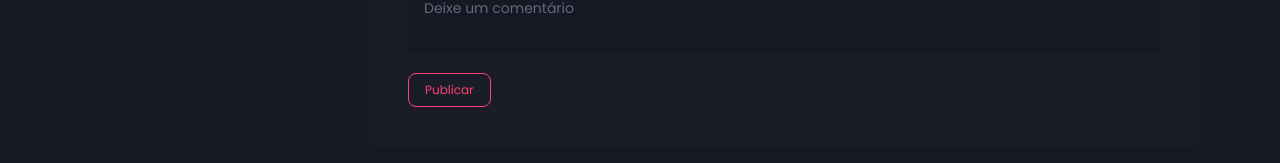
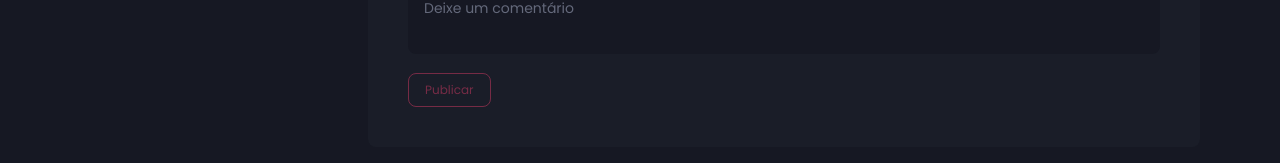
Before and after one commit to ivandercarlosdias/fundamentos-reactjs, a React (Vite) app: page / in a window 1280 px wide. Shown: the part 407-570 px from the top of the page. Built offline with nearby package versions, Linux system fonts and the light colour scheme.

Commit message:
add functions to handle comments

```diff
--- a/src/App.jsx
+++ b/src/App.jsx
@@ -14,7 +14,9 @@ export function App() {
             <Sidebar />
             <main>
                {database.map((post) => {
-                  return <Post author={post.author} content={post.content} publishedAt={post.publishedAt} />
+                  return (
+                     <Post key={post.id} author={post.author} content={post.content} publishedAt={post.publishedAt} />
+                  )
                })}
             </main>
          </div>
--- a/src/components/Comment.jsx
+++ b/src/components/Comment.jsx
@@ -1,7 +1,19 @@
-import { Avatar } from './Avatar'
+import { useState } from 'react'
 import { Trash, ThumbsUp } from '@phosphor-icons/react'
 
-export function Comment({ content }) {
+import { Avatar } from './Avatar'
+
+export function Comment({ content, onDeleteComment }) {
+   const handleDeleteComment = () => {
+      onDeleteComment(content)
+   }
+
+   const [likeCount, setLikeCount] = useState(0)
+
+   const handleLikeComment = (value) => {
+      setLikeCount(likeCount + value)
+   }
+
    return (
       <div className="mt-6 flex gap-4">
          <Avatar hasBorder={false} size="small" src="https://avatars.githubusercontent.com/u/25375556?v=4" />
@@ -14,16 +26,19 @@ export function Comment({ content }) {
                         Cerca de 1h atrás
                      </time>
                   </div>
-                  <button>
+                  <button onClick={handleDeleteComment}>
                      <Trash size={20} className="text-gray-500 border-none rounded-sm hover:text-red-400" />
                   </button>
                </div>
                <p className="text-gray-500">{content}</p>
             </div>
-            <button className="flex items-center text-xs text-gray-500 hover:text-cyan-500">
+            <button
+               onClick={() => handleLikeComment(1)}
+               className="flex items-center text-xs text-gray-500 hover:text-cyan-500"
+            >
                <ThumbsUp className="mr-2" />
                <p>Aplaudir</p>
-               <span className="ml-2 before:pr-2 before:content-['•']">20</span>
+               <span className="ml-2 before:pr-2 before:content-['•']">{likeCount}</span>
             </button>
          </div>
       </div>
--- a/src/components/Header.jsx
+++ b/src/components/Header.jsx
@@ -3,7 +3,7 @@ import logo from '../assets/logo.svg'
 export function Header() {
    return (
       <header className="flex gap-2 items-center justify-center py-5 bg-gray-900">
-         <img src={logo} alt className="block w-auto h-12" />
+         <img src={logo} className="block w-auto h-12" />
          <p className="font-semibold text-lg text-red-500">Feed</p>
       </header>
    )
--- a/src/components/Post.jsx
+++ b/src/components/Post.jsx
@@ -29,6 +29,16 @@ export function Post({ author, publishedAt, content }) {
       setNewCommentText(e.target.value)
    }
 
+   const deleteComment = (commentToDelete) => {
+      const commentsWithoutDeletedComement = comments.filter((comment) => {
+         return comment !== commentToDelete
+      })
+
+      setComments(commentsWithoutDeletedComement)
+   }
+
+   const isNewCommentEmpty = newComentText.length === 0
+
    return (
       <article className="p-10 mb-8 bg-gray-700 rounded-lg">
          <header className="flex items-center justify-between gap-4 mb-4">
@@ -54,14 +64,19 @@ export function Post({ author, publishedAt, content }) {
                value={newComentText}
                placeholder="Deixe um comentário"
                className="w-full p-4 bg-gray-800 text-gray-400 text-sm resize-none border-none outline-none rounded-lg focus:outline-1 focus:outline-gray-400"
+               required
             />
-            <button type="submit" className="py-2 px-4 text-xs mt-3 border text-red-400 border-red-400 rounded-lg">
+            <button
+               type="submit"
+               className="py-2 px-4 text-xs mt-3 border text-red-400 border-red-400 rounded-lg disabled:opacity-40 disabled:cursor-default"
+               disabled={isNewCommentEmpty}
+            >
                Publicar
             </button>
          </form>
          <div className="">
             {comments.map((comment) => {
-               return <Comment content={comment} />
+               return <Comment key={comment} content={comment} onDeleteComment={deleteComment} />
             })}
          </div>
       </article>
```
